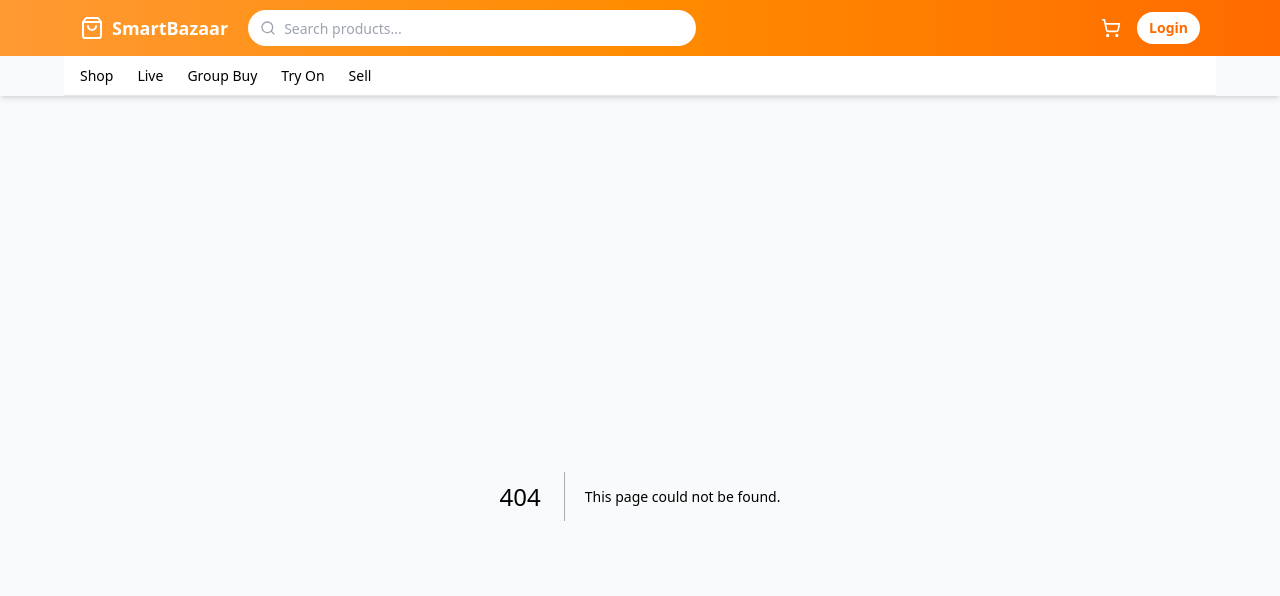
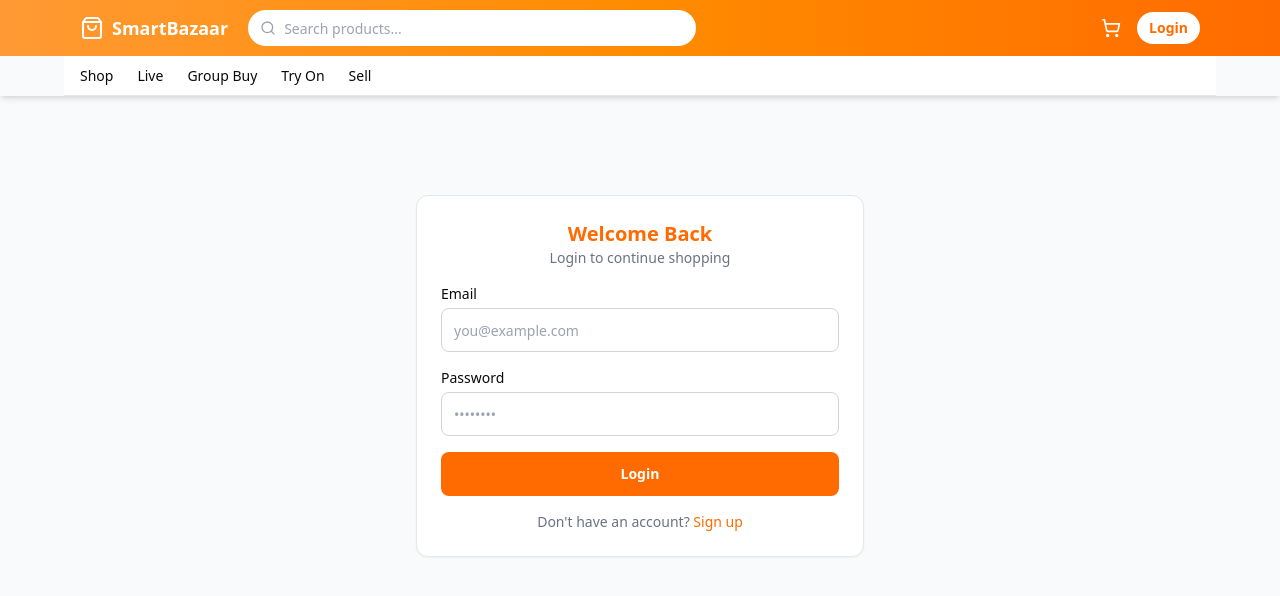
Before and after one commit to noimnotanshul/SmartBazaar_, a Next.js app: page /auth/login in a window 1280 px wide. Before the commit this address had no page. Shown: the top 596 px of the page. Built offline with nearby package versions, Linux system fonts and the light colour scheme; no server answers.

Commit message:
Create page.tsx

```diff
--- /dev/null
+++ b/app/auth/login/page.tsx
@@ -0,0 +1,9 @@
+import { LoginForm } from "@/components/auth/login-form"
+
+export default function LoginPage() {
+  return (
+    <div className="min-h-[70vh] flex items-center justify-center px-4 py-10">
+      <LoginForm />
+    </div>
+  )
+}
```
